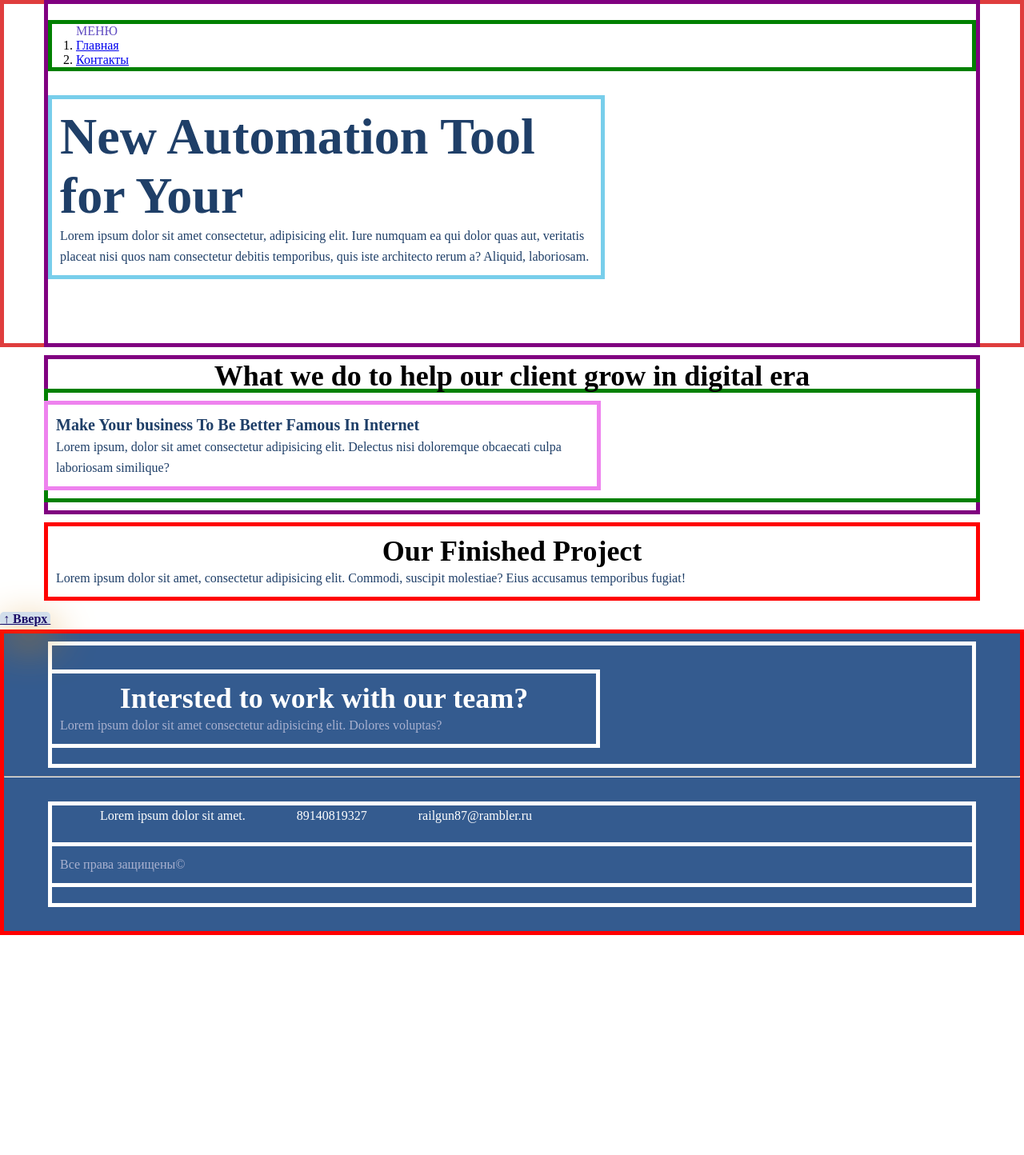
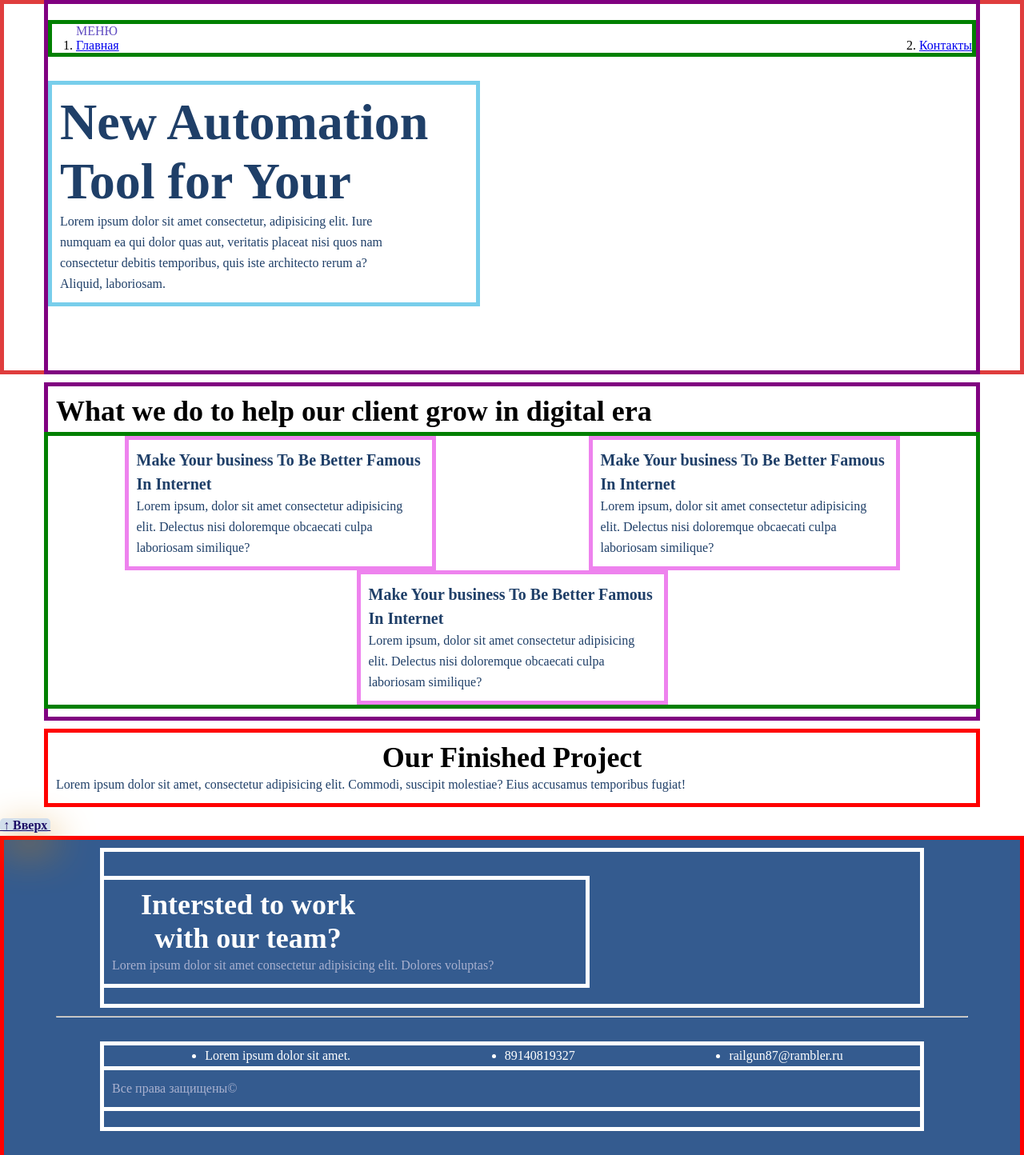
Before and after one commit to Gelignite87/My-repositories, a plain HTML site: page Lesson-1/index.html in a window 1280 px wide. Shown: the whole page at 80% size. Before the commit the page ends 1169 px from the top, so only its background shows below. Drawn offline with Linux system fonts and the light colour scheme.

Commit message:
13.05.22 III

```diff
--- a/Lesson-1/index.html
+++ b/Lesson-1/index.html
@@ -16,9 +16,9 @@
             <!--Фиолетовый блок-->
             <div class="menu">
                 <!--Зелёный блок-->
-                <ul class="class-ul">
+                <ul class="block_menu_w100">
                     <li id=top><span class="span_menu">Меню</span>
-                        <ol>
+                        <ol class="block_menu_spase-between">
                             <li><a href="index.html">Главная</a></li>
                             <li><a href="contact.html">Контакты</a></li>
                         </ol>
@@ -28,7 +28,8 @@
             <div class="site_header">
                 <!--Голубой блок-->
                 <h1 class="class-h1">New Automation Tool for Your</h1>
-                <p class="class-p">Lorem ipsum dolor sit amet consectetur, adipisicing elit. Iure numquam ea qui dolor
+                <p class="class_p_under_h1">Lorem ipsum dolor sit amet consectetur, adipisicing elit. Iure numquam ea
+                    qui dolor
                     quas aut, veritatis placeat nisi quos nam consectetur debitis temporibus, quis iste architecto rerum
                     a? Aliquid, laboriosam.</p>
             </div>
@@ -36,13 +37,28 @@
     </div>
     <div class="info_h3">
         <!--Фиолетовый блок-->
-        <h3 class="class-h3">What we do to help our client grow in digital era</h3>
-        <div class="top_area3">
+        <h3 class="what-we-do container">What we do to help our client grow in digital era</h3>
+        <div class="top_area3 block_flex_space-around">
             <!--Зелёный блок-->
-            <div class="info_h4">
+            <div class="info_h4-make-your-business">
                 <!--Розовый блок-->
-                <h4 class="class-h4">Make Your business To Be Better Famous In Internet</h4>
-                <p class="class-p">Lorem ipsum, dolor sit amet consectetur adipisicing elit. Delectus nisi doloremque
+                <h4 class="class-make-your-business">Make Your business To Be Better Famous In Internet</h4>
+                <p class="class-p_under_make-your-business">Lorem ipsum, dolor sit amet consectetur adipisicing elit.
+                    Delectus nisi doloremque
+                    obcaecati culpa laboriosam similique?</p>
+            </div>
+            <div class="info_h4-make-your-business">
+                <!--Розовый блок-->
+                <h4 class="class-make-your-business">Make Your business To Be Better Famous In Internet</h4>
+                <p class="class-p_under_make-your-business">Lorem ipsum, dolor sit amet consectetur adipisicing elit.
+                    Delectus nisi doloremque
+                    obcaecati culpa laboriosam similique?</p>
+            </div>
+            <div class="info_h4-make-your-business">
+                <!--Розовый блок-->
+                <h4 class="class-make-your-business">Make Your business To Be Better Famous In Internet</h4>
+                <p class="class-p_under_make-your-business">Lorem ipsum, dolor sit amet consectetur adipisicing elit.
+                    Delectus nisi doloremque
                     obcaecati culpa laboriosam similique?</p>
             </div>
         </div>
@@ -54,24 +70,27 @@
             accusamus temporibus fugiat!</p>
     </div>
     <a class="a-up" href="#top">&nbsp;&uarr; Вверх&nbsp;</a>
-    <div class="basement">
+    <div class="footer">
+        <div class="container">
             <!--Красный блок-->
             <div class="basement2">
                 <!--Белый блок-->
                 <div class="basement-text">
                     <!--<Белый блок-->
-                <h3 class="class-h3-basement">Intersted to work with our team?</h3>
-                <p class="class-p-basement">Lorem ipsum dolor sit amet consectetur adipisicing elit. Dolores voluptas?
+                    <h3 style="width: 340px;" class="class-h3-basement">Intersted to work with our team?</h3>
+                    <p style="width: 495px;" class="class-p-basement">Lorem ipsum dolor sit amet consectetur adipisicing
+                        elit. Dolores
+                        voluptas?
                     </p>
                 </div>
             </div>
             <hr class="basement-hr">
             <div class="basement-links">
                 <!--<Белый блок-->
-            <ul class="class-ul-basement">
-                <li class="class-li-basement">Lorem ipsum dolor sit amet.</li>
-                <li class="class-li-basement">89140819327</li>
-                <li class="class-li-basement">railgun87@rambler.ru</li>
+                <ul class="class-ul-basement block_flex_space-around">
+                    <li>Lorem ipsum dolor sit amet.</li>
+                    <li>89140819327</li>
+                    <li id="email1">railgun87@rambler.ru</li>
                 </ul>
                 <div class="all_rights_reserved">
                     <!--<Белый блок-->
@@ -79,6 +98,7 @@
                 </div>
             </div>
         </div>
+    </div>
 </body>
 
 </html>
--- a/Lesson-1/style.css
+++ b/Lesson-1/style.css
@@ -1,10 +1,44 @@
+* {
+    margin: 0;
+    padding: 0;
+}
+
+.container {
+    width: 1140px;
+    margin: 0 auto;
+}
+
 body {
     font-family: 'Times New Roman', Verdana, serif;
+}
+
+.block_flex_space-around {
+    display: flex;
+    flex-wrap: wrap;
+    justify-content: space-around;
+}
+
+.none {
+    display: none;
 }
 
 .class-p {
     font-size: 16px;
     line-height: 26px;
+    color: #1F3F68;
+}
+
+.class_p_under_h1 {
+    font-size: 16px;
+    line-height: 26px;
+    width: 425px;
+    color: #1F3F68;
+}
+
+.class-p_under_make-your-business {
+    font-size: 16px;
+    line-height: 26px;
+    width: 359px;
     color: #1F3F68;
 }
 
@@ -18,16 +52,11 @@ body {
     font-size: 16px;
     line-height: 26px;
     color: #ffffff;
-    display: inline;
-}
-
-.class-li-basement {
-    display: inline;
-    padding: 30px;
 }
 
 .class-h1 {
     font-size: 64px;
+    width: 510px;
     color: #1F3F68;
 }
 
@@ -42,6 +71,11 @@ body {
     text-align: center;
 }
 
+.what-we-do {
+    font-size: 36px;
+    padding: 10px;
+}
+
 .class-h3-basement {
     font-size: 36px;
     text-align: center;
@@ -51,6 +85,13 @@ body {
 .class-h4 {
     font-size: 20px;
     line-height: 30px;
+    color: #1F3F68;
+}
+
+.class-make-your-business {
+    font-size: 20px;
+    line-height: 30px;
+    width: 359px;
     color: #1F3F68;
 }
 
@@ -74,7 +115,7 @@ body {
 }
 
 .image-1 {
-    width: 40%;
+    width: 70%;
     height: 300px;
     background-color: #fff;
     background-size: cover;
@@ -92,13 +133,16 @@ body {
     color: #1c0d66;
 }
 
-.class-ul {
+.block_menu_w100 {
     list-style-type: none;
+    width: 100%;
 }
 
-* {
-    margin: 0;
-    padding: 0;
+.block_menu_spase-between {
+    display: flex;
+    width: 100%;
+    flex-wrap: wrap;
+    justify-content: space-between;
 }
 
 /*Текст слова menu*/
@@ -134,7 +178,7 @@ body {
 
 .site_header {
     border: 5px solid rgb(120, 206, 235);
-    width: 60%;
+    width: 540px;
     box-sizing: border-box;
     margin-left: 0px;
     margin-right: -5px;
@@ -173,6 +217,17 @@ body {
     padding: 10px;
 }
 
+.info_h4-make-your-business {
+    border: 5px solid violet;
+    width: 389px;
+    box-sizing: border-box;
+    padding: 10px;
+    margin-left: 0;
+    margin-right: 0;
+    margin-top: 0;
+    margin-bottom: 0;
+}
+
 /*Настройки блоков: третий массив*/
 .our_finished_project {
     border: 5px solid red;
@@ -185,7 +240,7 @@ body {
 }
 
 /*Настройки блоков: третий массив*/
-.basement {
+.footer {
     border: 5px solid red;
     margin-left: 0px;
     margin-right: 0px;
@@ -235,7 +290,7 @@ body {
     box-sizing: border-box;
     margin-left: -35px;
     margin-right: -5px;
-    margin-top: 20px;
+    margin-top: 0;
     margin-bottom: 20px;
     padding: 10px;
 }
```
Also changed, not shown: Lesson-1/contact.html (+15 -12 lines). Lines whose indentation alone changed are shown as unchanged.
